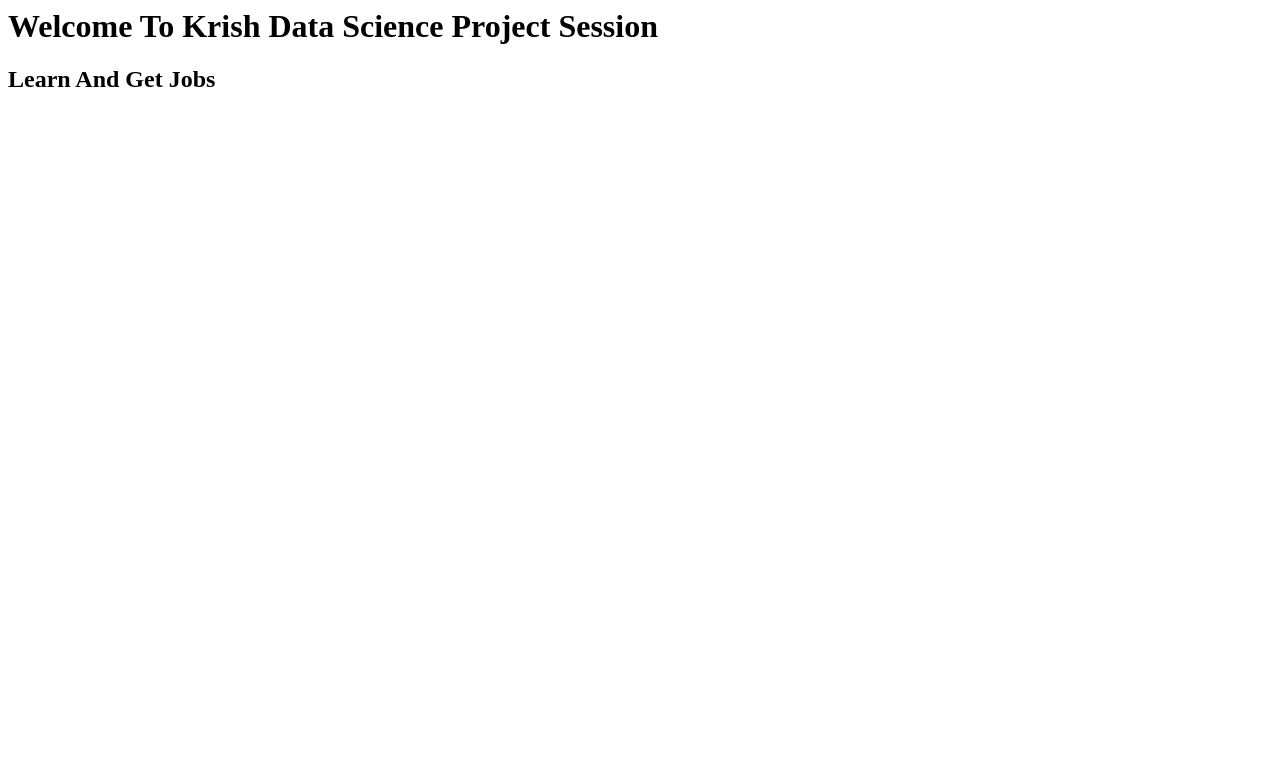
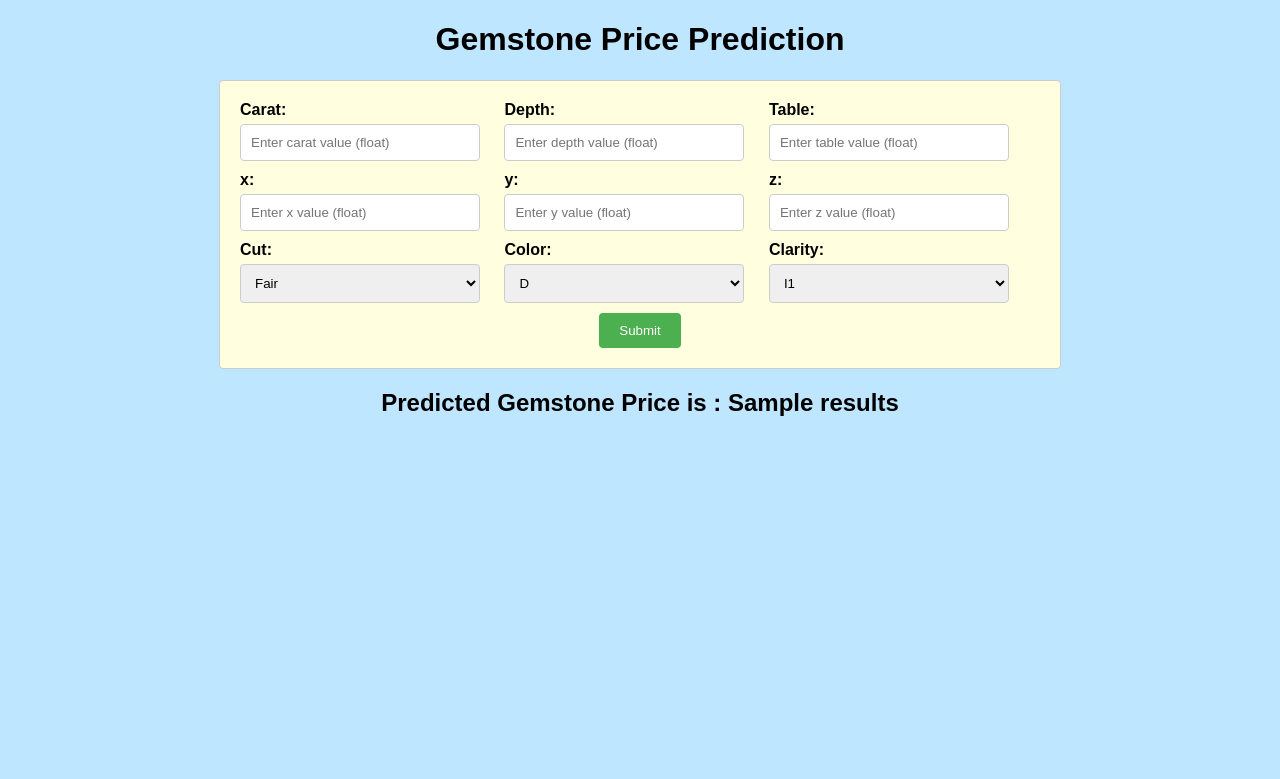
Before and after one commit to sasmitameher660797/DimondPrice_Prediction_AzureDeployment, a Flask app: template templates/index.html in a window 1280 px wide. Shown: the top 779 px of the page. Run offline with Flask 3, Linux system fonts and the light colour scheme; the template is opened without the code that fills it: most values are stand-ins (such as "Sample title", 1, 10 or a date in 2020).

Commit message:
first commit

```diff
--- a/app.py
+++ b/app.py
@@ -1,4 +1,5 @@
 from flask import Flask,request,render_template,jsonify
+from flask_cors import CORS,cross_origin
 from src.pipeline.prediction_pipeline import CustomData,PredictPipeline
 
 application=Flask(__name__)
@@ -36,7 +37,30 @@ def predict_datapoint():
 
         results=round(pred[0],2)
 
-        return render_template('results.html',final_result=results)
+        return render_template('index.html',results=results)
+
+@app.route('/predictAPI',methods=['POST'])
+@cross_origin()
+def predict_api():
+    if request.method=='POST':
+        data = CustomData(
+            carat = float(request.json['carat']),
+            depth = float(request.json['depth']),
+            table = float(request.json['table']),
+            x = float(request.json['x']),
+            y = float(request.json['y']),
+            z = float(request.json['z']),
+            cut = request.json['cut'],
+            color = request.json['color'],
+            clarity = request.json['clarity']
+        )
+
+        pred_df = data.get_data_as_dataframe()
+        predict_pipeline = PredictPipeline()
+        pred = predict_pipeline.predict(pred_df)
+
+        dct = {'price':round(pred[0],2)}
+        return jsonify(dct)
 
 
 if __name__=="__main__":
--- /dev/null
+++ b/static/css/style.css
@@ -0,0 +1,85 @@
+body {
+    font-family: Arial, sans-serif;
+    background-color: #BFE6FF;
+  }
+
+.top-left-link {
+        position: absolute;
+        top: 20px; /* Add some top margin */
+        left: 20px; /* Add some left margin */
+        padding: 10px; /* Add some padding */
+        background-color: #DCAE96; /* Add a background color */
+        border-radius: 5px; /* Add some rounded corners */
+        font-size: 16px; /* Increase the font size */
+        color: black; /* Change the font color */
+        text-decoration: none; /* Remove the underline */
+        font-weight: bold;
+  }
+
+.profile
+  {
+        display: block;
+        margin-left: auto;
+        margin-right: auto;
+        width: 10%;
+        padding: 20px; /* adds 30 pixels of padding around the image */
+  }
+
+  .form-box {
+    max-width: 800px;
+    margin: 0 auto;
+    background-color: #FFFFE0;
+    padding: 20px;
+    border: 1px solid #ccc;
+    border-radius: 4px;
+  }
+
+  h1 {
+    text-align: center;
+  }
+
+  h2 {
+    text-align: center;
+  }
+
+  label {
+    display: block;
+    margin-bottom: 10px;
+    font-weight: bold;
+  }
+
+  input[type="text"], select {
+    padding: 10px;
+    border: 1px solid #ccc;
+    border-radius: 4px;
+    box-sizing: border-box;
+    margin-bottom: 10px;
+    width: 100%;
+  }
+
+  input[type="submit"] {
+    background-color: #4CAF50;
+    color: white;
+    padding: 10px 20px;
+    border: none;
+    border-radius: 4px;
+    cursor: pointer;
+    margin-top: 10px;
+    display: block;
+    margin: 0 auto;
+  }
+
+  input[type="submit"]:hover {
+    background-color: #45a049;
+  }
+
+  .form-group {
+    display: inline-block;
+    vertical-align: top;
+    margin-right: 20px;
+    width: 30%;
+  }
+
+  .form-group label {
+    margin-bottom: 5px;
+  }
--- a/templates/index.html
+++ b/templates/index.html
@@ -1,2 +1,88 @@
-<h1>Welcome To Krish Data Science Project Session</h1>
-<h2>Learn And Get Jobs</h2>
+<!DOCTYPE html>
+<html>
+  <head>
+    <title>Gemstone Price Prediction</title>
+    <link rel="stylesheet" href="{{ url_for('static', filename='css/style.css') }}">
+  </head>
+  <body>
+    <h1>Gemstone Price Prediction</h1>
+    <div class="form-box">
+    <form action="{{url_for('predict_datapoint')}}" method="POST">
+        <div class="form-group">
+            <label for="carat">Carat:</label>
+            <input type="text" id="carat" name="carat" placeholder="Enter carat value (float)">
+        </div>
+
+        <div class="form-group">
+            <label for="depth">Depth:</label>
+            <input type="text" id="depth" name="depth" placeholder="Enter depth value (float)">
+        </div>
+
+        <div class="form-group">
+            <label for="table">Table:</label>
+            <input type="text" id="table" name="table" placeholder="Enter table value (float)">
+        </div>
+
+        <div class="form-group">
+            <label for="x">x:</label>
+            <input type="text" id="x" name="x" placeholder="Enter x value (float)">
+        </div>
+
+        <div class="form-group">
+            <label for="y">y:</label>
+            <input type="text" id="y" name="y" placeholder="Enter y value (float)">
+        </div>
+
+        <div class="form-group">
+            <label for="z">z:</label>
+            <input type="text" id="z" name="z" placeholder="Enter z value (float)">
+        </div>
+
+    <div class="form-group">
+      <label for="cut">Cut:</label>
+      <select id="cut" name="cut">
+        <option value="Fair">Fair</option>
+        <option value="Good">Good</option>
+        <option value="Very Good">Very Good</option>
+        <option value="Premium">Premium</option>
+        <option value="Ideal">Ideal</option>
+      </select>
+    </div>
+
+    <div class="form-group">
+      <label for="color">Color:</label>
+      <select id="color" name="color">
+        <option value="D">D</option>
+        <option value="E">E</option>
+        <option value="F">F</option>
+        <option value="G">G</option>
+        <option value="H">H</option>
+        <option value="I">I</option>
+        <option value="J">J</option>
+      </select>
+    </div>
+
+    <div class="form-group">
+      <label for="clarity">Clarity:</label>
+      <select id="clarity" name="clarity">
+        <option value="I1">I1</option>
+        <option value="SI2">SI2</option>
+        <option value="SI1">SI1</option>
+        <option value="VS2">VS2</option>
+        <option value="VS1">VS1</option>
+        <option value="VVS2">VVS2</option>
+        <option value="VVS1">VVS1</option>
+        <option value="IF">IF</option>
+      </select>
+    </div>
+
+    <div style="clear:both;"></div>
+      <input type="submit" value="Submit">
+    </form>
+    </div>
+    <div>
+    <h2>
+      Predicted Gemstone Price is : {{ results }}
+    </h2>
+  </body>
+</html>
```
Also changed, not shown: 1 other file.
